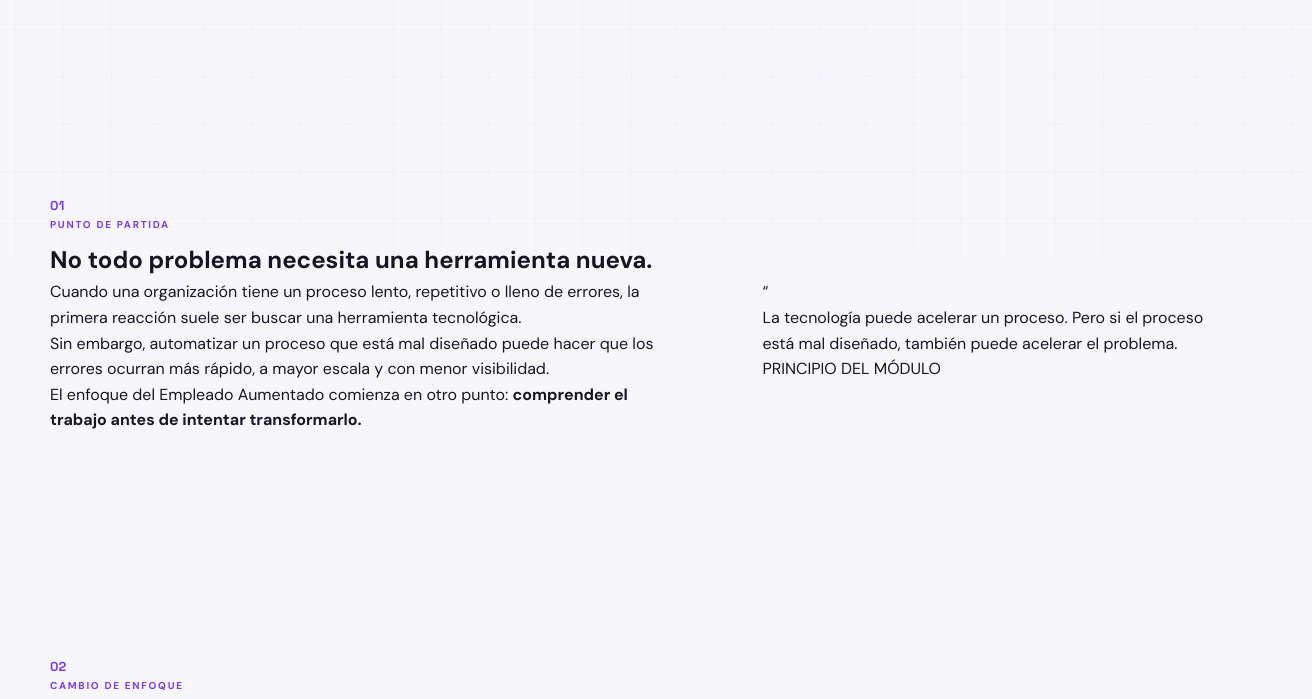
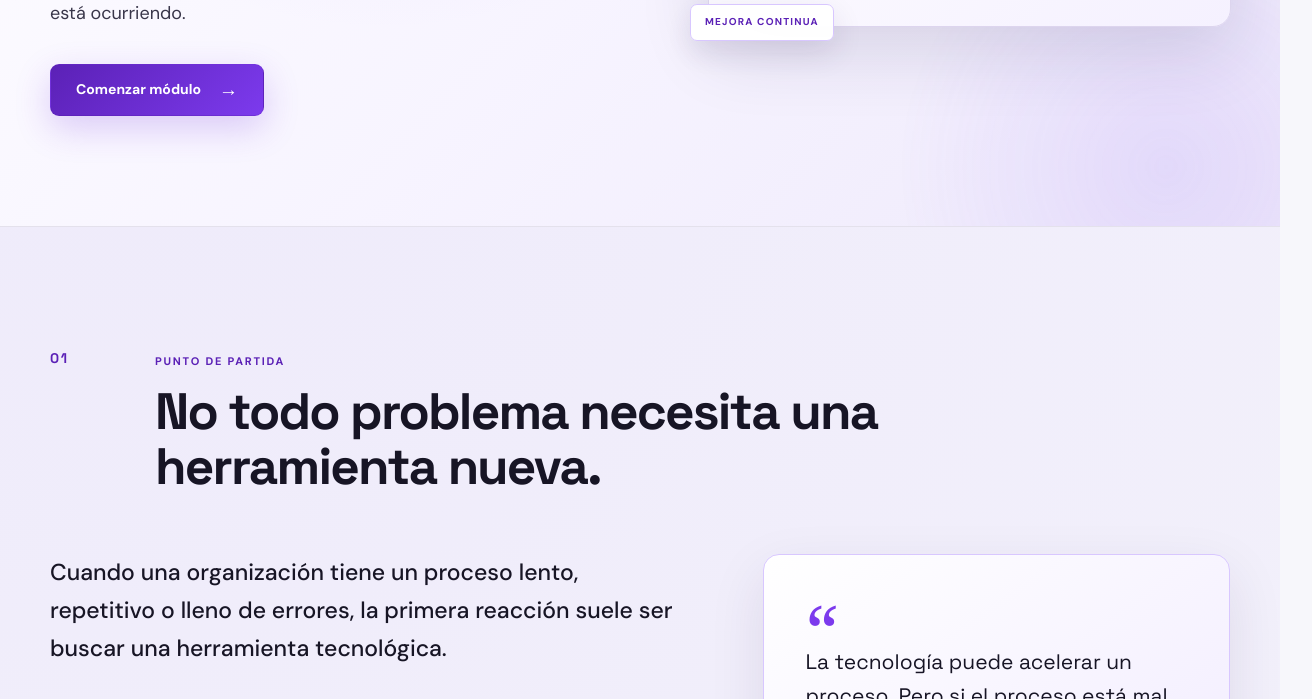
Before and after one commit to Khadija1103/El-Empleado-Aumentado, a plain HTML site: page modulos/modulo-1/index.html in a window 1280 px wide. Shown: the part 565-1264 px from the top of the page, 1312 px wide, since content can reach past the window. Drawn offline with Linux system fonts and the light colour scheme; files that its build step writes are made by us from their sources.

Commit message:
Corrige ruta del CSS del modulo 1

```diff
--- a/modulos/modulo-1/index.html
+++ b/modulos/modulo-1/index.html
@@ -17,7 +17,6 @@
         }
 
         gtag("js", new Date());
-
         gtag("config", "G-BXJEP0S8CB");
     </script>
 
@@ -41,9 +40,11 @@
         href="https://cdnjs.cloudflare.com/ajax/libs/font-awesome/6.5.2/css/all.min.css"
     >
 
-    <link rel="stylesheet" href="css/style.css">
+    <link rel="stylesheet" href="css/styles.css">
 
 </head>
+
+<body>
 
 <main>
 
@@ -258,6 +259,7 @@
         <div class="approach-grid">
 
             <article class="approach-card scroll-reveal">
+
                 <div class="approach-icon">
                     <span>01</span>
                 </div>
@@ -280,6 +282,7 @@
                 <strong>
                     Observe antes de intervenir.
                 </strong>
+
             </article>
 
             <article class="approach-card scroll-reveal">
@@ -589,9 +592,9 @@
                 </p>
 
                 <div class="definition-detail">
-                    <span> Síntoma </span>
-                    <span> Causa </span>
-                    <span> Impacto </span>
+                    <span>Síntoma</span>
+                    <span>Causa</span>
+                    <span>Impacto</span>
                 </div>
 
                 <span class="definition-example">
@@ -620,9 +623,9 @@
                 </p>
 
                 <div class="definition-detail">
-                    <span> Acción </span>
-                    <span> Responsable </span>
-                    <span> Resultado </span>
+                    <span>Acción</span>
+                    <span>Responsable</span>
+                    <span>Resultado</span>
                 </div>
 
                 <span class="definition-example">
@@ -651,9 +654,9 @@
                 </p>
 
                 <div class="definition-detail">
-                    <span> Entrada </span>
-                    <span> Actividades </span>
-                    <span> Resultado </span>
+                    <span>Entrada</span>
+                    <span>Actividades</span>
+                    <span>Resultado</span>
                 </div>
 
                 <span class="definition-example">
@@ -1221,10 +1224,6 @@
 
 </section>
 
-<!-- =========================================================
-     ESTADO Y PROGRESO DEL MÓDULO
-========================================================= -->
-
 <section class="section module-status-section" id="moduleStatus">
 
     <div class="container">
@@ -1266,10 +1265,6 @@
 
 </section>
 
-<!-- =========================================================
-     COMPLETAR
-========================================================= -->
-
 <section class="module-complete" id="moduleComplete">
 
     <div class="complete-content">
@@ -1354,10 +1349,6 @@
     </div>
 
 </footer>
-
-<!-- =========================================================
-     MODALES
-========================================================= -->
 
 <div class="modal" id="modal-identificar" aria-hidden="true">
 
```
